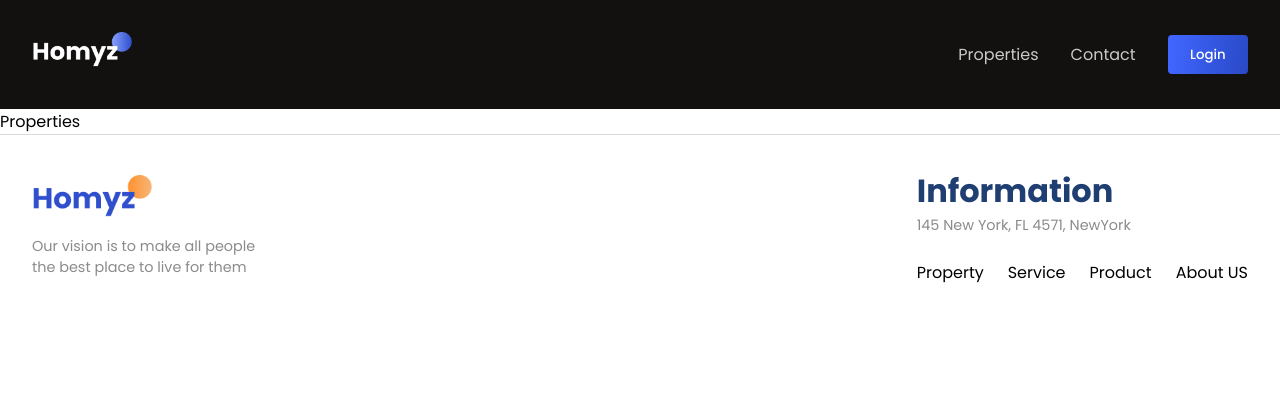
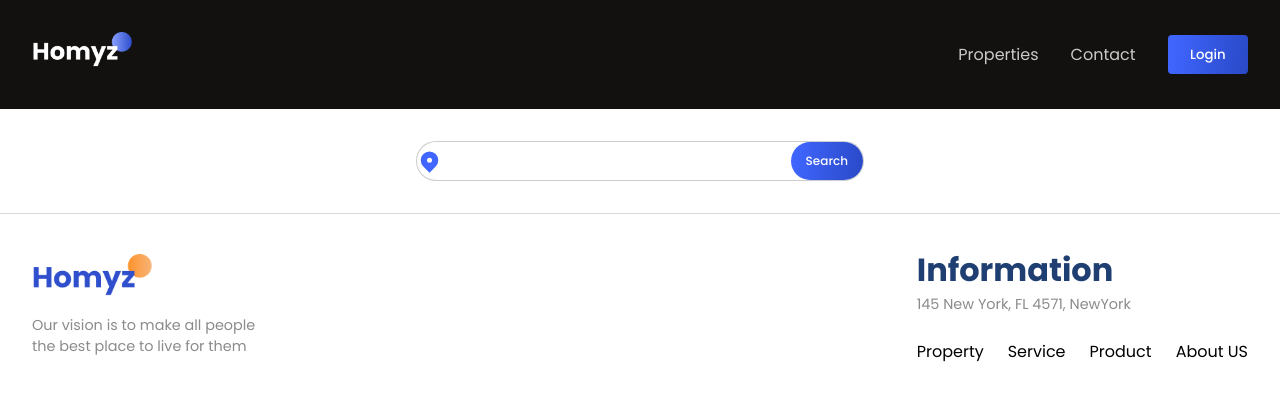
Before and after one commit to SankalpKokare/Real-Estate-Website, a React (Vite) app in the folder Client/my-react-app/: page /properties in a window 1280 px wide. Shown: the top 400 px of the page. Built offline with nearby package versions, Linux system fonts and the light colour scheme.

Commit message:
added search bar in properties page

```diff
--- a/Client/my-react-app/src/Components/PropertyCard/PropertyCard.css
+++ b/Client/my-react-app/src/Components/PropertyCard/PropertyCard.css
@@ -20,16 +20,16 @@
     max-width: 15rem;
   }
 
-  .r-card > :nth-child(2) {
+  .r-card > :nth-child(3) {
     font-size: 1.2rem;
     font-weight: 600;
   }
 
-  .r-card > :nth-child(3) {
+  .r-card > :nth-child(4) {
     font-size: 1.5rem;
   }
 
-  .r-card > :nth-child(4) {
+  .r-card > :nth-child(5) {
     font-size: 0.7rem;
     width: auto;
   }
--- a/Client/my-react-app/src/pages/Properties/Properties.css
+++ b/Client/my-react-app/src/pages/Properties/Properties.css
@@ -0,0 +1,20 @@
+.properties-container {
+  gap: 2rem;
+}
+
+.properties-container .search-bar {
+  /* shortcut to declare min 12rem and default 100% and max 28rem  */
+  width: clamp(12rem, 100%, 28rem);
+  border-radius: 30px;
+  border: 1px solid rgba(120, 120, 120, 0.374);
+}
+
+.properties-container .search-bar .button {
+  border-radius: 30px;
+  font-size: 12px;
+  padding: 10px 15px;
+}
+
+.properties-container .search-bar input{
+    width: 70%;
+}
--- a/Client/my-react-app/src/pages/Properties/Properties.jsx
+++ b/Client/my-react-app/src/pages/Properties/Properties.jsx
@@ -1,7 +1,15 @@
 import React from "react";
+import SearchBar from "../../Components/SearchBar/SearchBar";
+import "./Properties.css";
 
 function Properties() {
-  return <div className="wrapper">Properties</div>;
+  return (
+    <div className="wrapper">
+      <div className="flexColCenter paddings innerWidth properties-container">
+        <SearchBar />
+      </div>
+    </div>
+  );
 }
 
 export default Properties;
```
